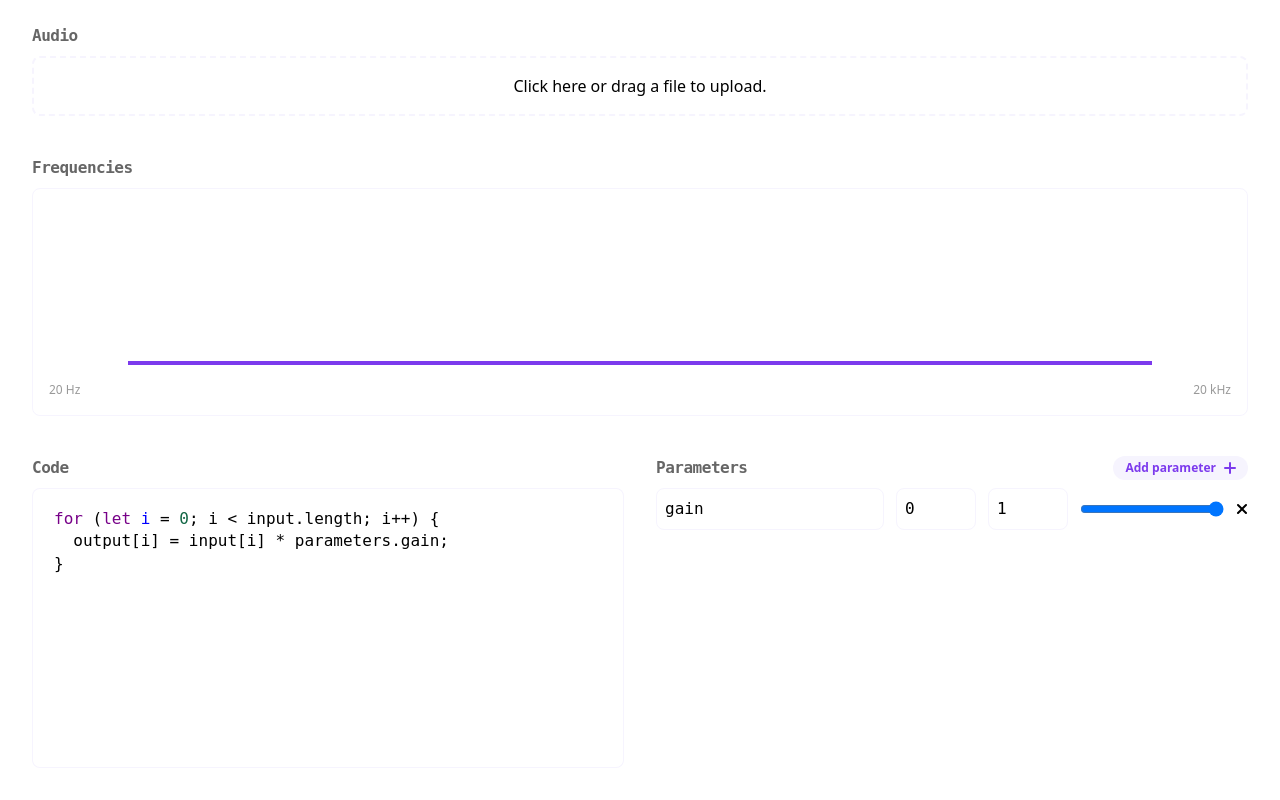
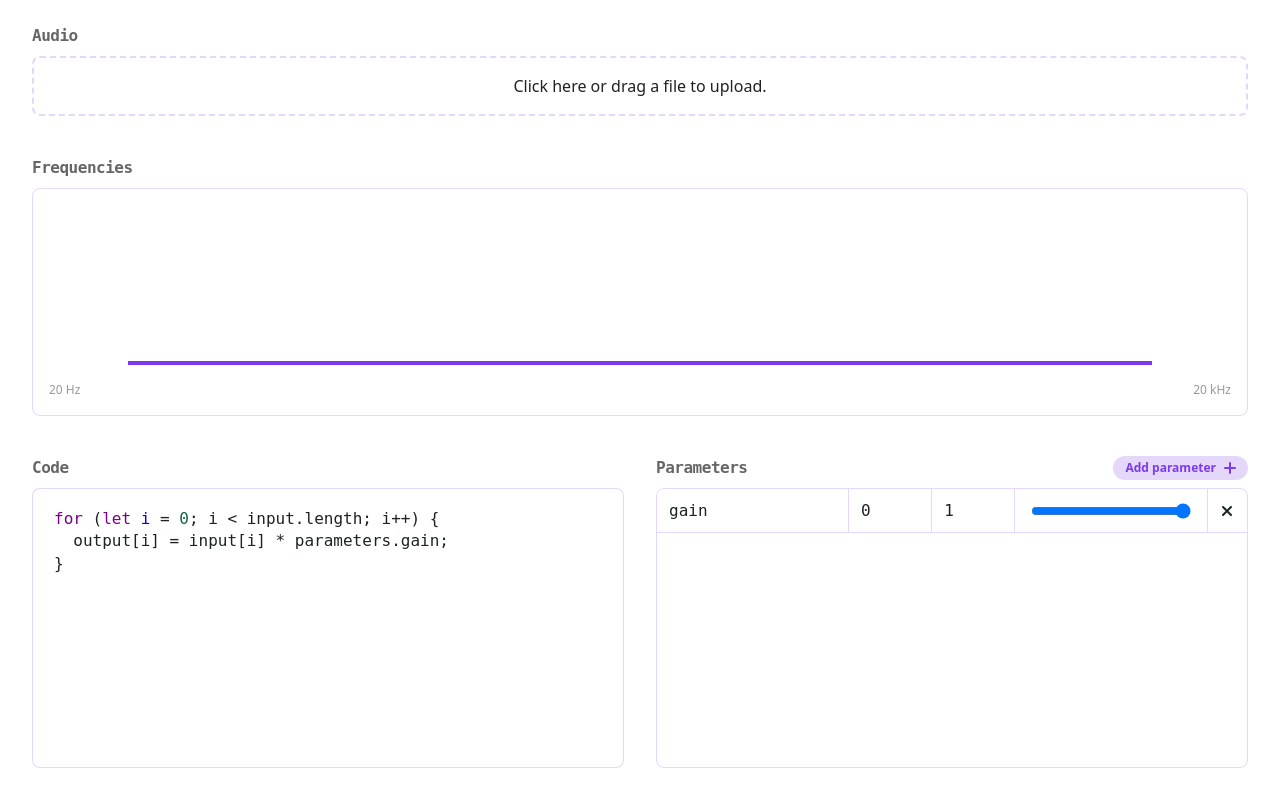
Before and after one commit to 3willows/fx, a SvelteKit app: page / in a window 1280 px wide. Built offline with nearby package versions, Linux system fonts and the light colour scheme.

Commit message:
Style parameters

```diff
--- a/src/components/Panel.svelte
+++ b/src/components/Panel.svelte
@@ -15,7 +15,8 @@
     height: 100%;
     display: grid;
     grid-template-rows: auto 1fr;
-    overflow-y: hidden;
+    overflow: clip;
+    overflow-clip-margin: 1rem;
     grid-area: var(--area);
   }
 
--- a/src/components/Parameters.svelte
+++ b/src/components/Parameters.svelte
@@ -1,25 +1,28 @@
 <script lang="ts">
   import type { Parameter } from "$lib/Audio";
-  import { createEventDispatcher } from "svelte";
+  import Range from "$components/Range.svelte";
 
   export let parameters: Parameter[] = [];
-
-  const dispatch = createEventDispatcher<{ tweak: { name: string; value: number } }>();
 </script>
 
-<ul class="parameters">
+<div class="wrapper">
+  <table>
+    <tbody>
       {#each parameters as parameter, idx}
-    <li class="parameter">
-      <input class="input" bind:value={parameter.name} />
+        <tr>
+          <td class="wide">
+            <input class="input" bind:value={parameter.name} placeholder="Parameter name" />
+          </td>
+          <td class="narrow">
             <input class="input number" bind:value={parameter.minValue} />
+          </td>
+          <td class="narrow">
             <input class="input number" bind:value={parameter.maxValue} />
-      <input
-        type="range"
-        min={parameter.minValue}
-        max={parameter.maxValue}
-        step={0.01}
-        bind:value={parameter.defaultValue}
-      />
+          </td>
+          <td class="wide range">
+            <Range bind:value={parameter.defaultValue} />
+          </td>
+          <td class="button">
             <button class="remove" on:click={() => (parameters = parameters.filter((_, i) => i !== idx))}>
               <svg xmlns="http://www.w3.org/2000/svg" width="12" height="12" viewBox="0 0 12 12">
                 <path
@@ -28,43 +31,108 @@
                 />
               </svg>
             </button>
-    </li>
+          </td>
+        </tr>
       {/each}
-</ul>
+    </tbody>
+  </table>
+</div>
 
 <style>
-  .parameters {
-    display: flex;
-    flex-direction: column;
-    gap: 0.5rem;
+  .wrapper {
+    overflow: auto;
+    border-radius: var(--radius-lg);
+    border: 1px solid var(--color-border);
+    font-family: var(--font-code);
   }
 
-  .parameter {
-    display: grid;
-    grid-template-columns: 1fr auto auto 1fr auto;
-    gap: 0.75rem;
+  table {
+    border-collapse: collapse;
+  }
+
+  tr {
+    vertical-align: top;
+  }
+
+  td {
+    vertical-align: middle;
+    height: 2.5rem;
+    border: 1px solid var(--color-border);
+  }
+
+  tr:first-child td {
+    border-top: none;
+  }
+
+  td:first-child {
+    border-left: none;
+  }
+
+  td:last-child {
+    border-right: none;
+  }
+
+  td.wide {
+    width: 35%;
+  }
+
+  td.narrow {
+    width: 15%;
+  }
+
+  .range {
+    padding: 0 1rem;
+  }
+
+  td.button {
+    min-width: 2.5rem;
+    width: 2.5rem;
+  }
+
+  .remove {
+    display: flex;
+    justify-content: center;
     align-items: center;
+    width: 100%;
+    height: 100%;
+    background-color: transparent;
+    border: none;
+    cursor: pointer;
+  }
+
+  .remove:hover {
+    background-color: var(--color-border);
   }
 
   .input {
     display: block;
-    width: auto;
-    padding: 0.5rem;
-    border: 1px solid var(--color-border);
-    border-radius: var(--radius-lg);
-    font-family: var(--font-code);
+    border: none;
+    width: 100%;
+    height: 100%;
+    padding: 0.75rem;
   }
 
-  .number {
-    width: 5rem;
+  .range {
+    overflow: hidden;
   }
 
-  .remove {
-    display: block;
-    width: 0.75rem;
-    height: 0.75rem;
-    border: none;
-    background-color: transparent;
-    cursor: pointer;
+  .range::-webkit-slider-runnable-track,
+  .range::-moz-range-track {
+    background-color: var(--color-border);
+    height: 0.25rem;
+    border-radius: 0.125rem;
+  }
+
+  .range::-webkit-slider-thumb,
+  .range::-moz-range-thumb {
+    -webkit-appearance: none;
+    appearance: none;
+
+    height: 1rem;
+    width: 0.5rem;
+    background-color: #ffffff;
+    /* border-radius: 50%; */
+    border: 2px solid var(--color-border);
+    /* box-shadow: -10.5rem 0 0 10rem var(--color-primary); */
   }
 </style>
--- /dev/null
+++ b/src/components/Range.svelte
@@ -0,0 +1,44 @@
+<script lang="ts">
+  export let min = 0;
+  export let max = 1;
+  export let step = 0.01;
+  export let value = 0.5;
+
+  $: progress = value / max;
+</script>
+
+<div>
+  <input class="range" type="range" {min} {max} {step} bind:value style="--progress: {100 * progress}%;" />
+</div>
+
+<style>
+  input {
+    width: 100%;
+    vertical-align: middle;
+  }
+
+  input::-webkit-slider-runnable-track,
+  input::-moz-range-track {
+    height: 0.25rem;
+    border-radius: 0.125rem;
+    background: linear-gradient(
+      to right,
+      var(--color-primary) 0%,
+      var(--color-primary) var(--progress),
+      var(--color-border) var(--progress),
+      var(--color-border) 100%
+    );
+  }
+
+  input::-webkit-slider-thumb,
+  input::-moz-range-thumb {
+    -webkit-appearance: none;
+    appearance: none;
+
+    height: 1rem;
+    width: 0.5rem;
+    border-radius: 0.25rem;
+    background-color: #ffffff;
+    border: 2px solid var(--color-border);
+  }
+</style>
--- a/src/styles/style.css
+++ b/src/styles/style.css
@@ -3,8 +3,8 @@
 :root {
   --font-code: "Cartograph CF", mono;
   --color-primary: #7c3aed;
-  --color-border: #f6f4fe;
-  --color-text-primary: #000000;
+  --color-border: #e4d7fa;
+  --color-text-primary: #1c2321;
   --color-text-secondary: #666666;
   --text-sm: 0.75rem;
   --text-md: 1rem;
@@ -12,5 +12,10 @@
 }
 
 html {
-  font-family: system-ui, -apple-system, BlinkMacSystemFont, 'Segoe UI', Roboto, Oxygen, Ubuntu, Cantarell, 'Open Sans', 'Helvetica Neue', sans-serif;
+  font-family: system-ui, -apple-system, BlinkMacSystemFont, "Segoe UI", Roboto, Oxygen, Ubuntu, Cantarell, "Open Sans",
+    "Helvetica Neue", sans-serif;
 }
+
+body {
+  color: var(--color-text-primary);
+}
```
Lines whose indentation alone changed are shown as unchanged.
